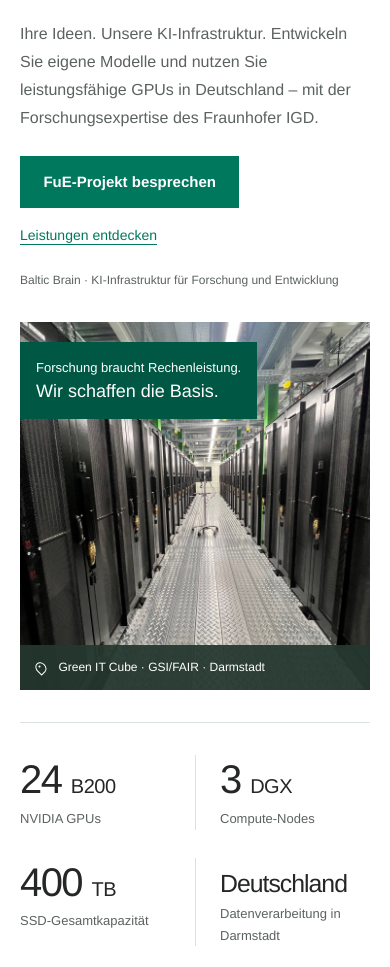
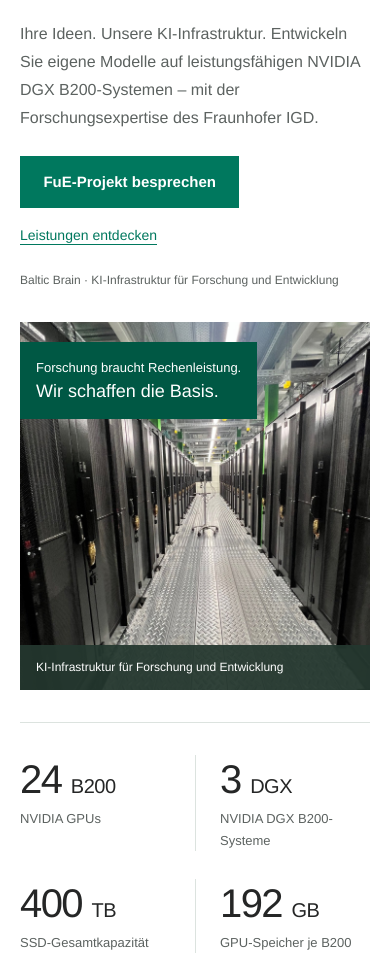
Before and after one commit to mafasi/balticbrain, a plain HTML site: page index.html in a window 390 px wide. Shown: the part 396-1363 px from the top of the page. Drawn offline with Linux system fonts and the light colour scheme.

Commit message:
Clarify DGX B200 platform and remove location references

```diff
--- a/index.html
+++ b/index.html
@@ -5,7 +5,7 @@
     <meta name="viewport" content="width=device-width, initial-scale=1">
     <meta name="theme-color" content="#179c7d">
     <title>Baltic Brain – KI-Infrastruktur für FuE | Fraunhofer IGD</title>
-    <meta name="description" content="KI entwickeln. Daten unter Kontrolle. Baltic Brain bietet B200-GPUs, Managed Training und eine LLM-API in Deutschland – für Ihr Forschungs- und Entwicklungsprojekt mit dem Fraunhofer IGD.">
+    <meta name="description" content="KI entwickeln. Daten unter Kontrolle. Baltic Brain bietet NVIDIA DGX B200-Systeme, Managed Training und eine LLM-API – für Ihr Forschungs- und Entwicklungsprojekt mit dem Fraunhofer IGD.">
     <link rel="icon" href="assets/images/favicon.svg" type="image/svg+xml">
     <link rel="stylesheet" href="styles.css">
     <script src="script.js" defer></script>
@@ -45,7 +45,7 @@
           <div class="hero-content">
             <p class="eyebrow"><span class="eyebrow-line" aria-hidden="true"></span>KI-Forschung braucht Freiraum.</p>
             <h1 id="hero-title">KI entwickeln.<br>Daten unter<br><span>Kontrolle.</span></h1>
-            <p class="hero-description">Ihre Ideen. Unsere KI-Infrastruktur. Entwickeln Sie eigene Modelle und nutzen Sie leistungsfähige GPUs in Deutschland – mit der Forschungsexpertise des Fraunhofer IGD.</p>
+            <p class="hero-description">Ihre Ideen. Unsere KI-Infrastruktur. Entwickeln Sie eigene Modelle auf leistungsfähigen NVIDIA DGX B200-Systemen – mit der Forschungsexpertise des Fraunhofer IGD.</p>
             <div class="hero-actions">
               <a class="button button-primary" href="#kontakt">FuE-Projekt besprechen</a>
               <a class="text-link" href="#leistungen">Leistungen entdecken</a>
@@ -53,9 +53,9 @@
             <p class="hero-note">Baltic Brain · KI-Infrastruktur für Forschung und Entwicklung</p>
           </div>
           <figure class="hero-image">
-            <img src="assets/images/green-it-cube.jpg" alt="Blick in einen Gang zwischen den Serverracks im Green IT Cube von GSI/FAIR in Darmstadt" width="1440" height="1920" fetchpriority="high">
+            <img src="assets/images/rechenzentrum.jpg" alt="Blick in einen Gang zwischen den Serverracks eines Rechenzentrums" width="1440" height="1920" fetchpriority="high">
             <div class="image-label" aria-hidden="true"><span>Forschung braucht Rechenleistung.</span><strong>Wir schaffen die Basis.</strong></div>
-            <figcaption><span class="location-icon" aria-hidden="true"></span>Green IT Cube · GSI/FAIR · Darmstadt</figcaption>
+            <figcaption>KI-Infrastruktur für Forschung und Entwicklung</figcaption>
           </figure>
         </div>
       </section>
@@ -63,9 +63,9 @@
       <div class="container facts" aria-label="Die Infrastruktur auf einen Blick">
         <dl class="facts-grid">
           <div><dt>24 <span>B200</span></dt><dd>NVIDIA GPUs</dd></div>
-          <div><dt>3 <span>DGX</span></dt><dd>Compute-Nodes</dd></div>
+          <div><dt>3 <span>DGX</span></dt><dd>NVIDIA DGX B200-Systeme</dd></div>
           <div><dt>400 <span>TB</span></dt><dd>SSD-Gesamtkapazität</dd></div>
-          <div class="fact-location"><dt>Deutschland</dt><dd>Datenverarbeitung in Darmstadt</dd></div>
+          <div><dt>192 <span>GB</span></dt><dd>GPU-Speicher je B200</dd></div>
         </dl>
         <p>GPU- und Speicherkontingente vereinbaren wir passend zu Ihrem Projekt.</p>
       </div>
@@ -122,14 +122,14 @@
         <div class="container infrastructure-grid">
           <div class="infrastructure-intro">
             <p class="eyebrow">Die Infrastruktur dahinter</p>
-            <h2 id="infrastructure-title">Leistungsfähig.<br>In Deutschland.<br><span>Für Ihr Vorhaben.</span></h2>
-            <p>Baltic Brain verbindet drei DGX-B200-Nodes im Green IT Cube von GSI/FAIR in Darmstadt. Das Fraunhofer IGD in Rostock und Darmstadt begleitet die Nutzung für Ihre Forschungs- und Entwicklungsprojekte.</p>
+            <h2 id="infrastructure-title">Leistungsfähig.<br>Projektbezogen.<br><span>Für Ihr Vorhaben.</span></h2>
+            <p>Baltic Brain basiert auf drei NVIDIA DGX B200-Systemen mit insgesamt 24 NVIDIA B200-GPUs. Das Fraunhofer IGD begleitet Ihre Forschungs- und Entwicklungsprojekte von der Modellentwicklung bis zur Evaluation.</p>
             <a class="download-link" href="assets/downloads/baltic-brain-technische-spezifikation.pdf" download><svg viewBox="0 0 24 24" fill="none" stroke="currentColor" stroke-width="1.5" aria-hidden="true"><path d="M12 3v12m-4-4 4 4 4-4M5 15v5h14v-5"/></svg>Technische Spezifikation (PDF)</a>
           </div>
           <div class="platform">
             <div class="platform-heading"><span class="eyebrow">Baltic Brain</span><span>Die Plattform im Überblick</span></div>
             <dl class="platform-specs">
-              <div><dt>GPU-Compute</dt><dd><strong>24 × NVIDIA B200</strong><span>8 GPUs je DGX-Node</span></dd></div>
+              <div><dt>Systemplattform</dt><dd><strong>3 × NVIDIA DGX B200</strong><span>Je 8 B200-GPUs · 24 GPUs insgesamt</span></dd></div>
               <div><dt>GPU-Speicher</dt><dd><strong>192 GB je GPU</strong><span>HBM3e · 1.536 GB je Node</span></dd></div>
               <div><dt>Arbeitsspeicher</dt><dd><strong>2 TB je Node</strong><span>Für datenintensive Workloads</span></dd></div>
               <div><dt>Projektspeicher</dt><dd><strong>400 TB SSD gesamt</strong><span>Speicherquoten nach Vereinbarung</span></dd></div>
@@ -189,7 +189,7 @@
           <address class="contact-person">
             <span class="contact-role">Ihr Ansprechpartner</span>
             <h3>Matthias Vahl</h3>
-            <p>Fraunhofer IGD<br>Standort Rostock</p>
+            <p>Fraunhofer IGD</p>
             <a class="contact-detail" href="mailto:matthias.vahl@igd-r.fraunhofer.de"><svg viewBox="0 0 24 24" fill="none" stroke="currentColor" stroke-width="1.5" aria-hidden="true"><rect x="3" y="5" width="18" height="14" rx="1"/><path d="m3 6 9 7 9-7"/></svg><span>matthias.vahl@igd-r.fraunhofer.de</span></a>
             <a class="contact-detail" href="tel:+493814024157"><svg viewBox="0 0 24 24" fill="none" stroke="currentColor" stroke-width="1.5" aria-hidden="true"><path d="m7 3 3 5-3 3c1 3 3 5 6 6l3-3 5 3-1 4C10 22 2 14 3 4z"/></svg><span>+49 381 4024-157</span></a>
             <a class="contact-institute" href="https://www.igd.fraunhofer.de/">www.igd.fraunhofer.de</a>
--- a/styles.css
+++ b/styles.css
@@ -63,7 +63,7 @@ section { scroll-margin-top: 1rem; }
 .navigation-links .nav-contact:hover { background: var(--green-dark); color: var(--white); }
 .menu-toggle { display: none; }
 
-/* Intro and the original Green IT Cube photograph. */
+/* Intro and the original data center photograph. */
 .hero { padding-block: 3.25rem 3rem; }
 .hero-grid { display: grid; grid-template-columns: 1.12fr 1fr; align-items: center; gap: 4rem; }
 .hero-content { padding-block: 1.5rem; }
@@ -83,17 +83,14 @@ section { scroll-margin-top: 1rem; }
 .image-label { position: absolute; top: 2rem; left: 0; max-width: calc(100% - 2rem); padding: 1rem 1.4rem; color: var(--white); background: var(--green-deep); font-size: .875rem; line-height: 1.5; }
 .image-label strong { display: block; font-size: 1.1875rem; font-weight: 500; }
 .hero-image figcaption { position: absolute; bottom: 0; left: 0; right: 0; display: flex; align-items: center; gap: .6rem; padding: .9rem 1.25rem; color: var(--white); background: #24372fee; font-size: .8125rem; }
-.location-icon { width: .6rem; height: .75rem; border: 1.5px solid currentColor; border-radius: 50% 50% 50% 0; transform: rotate(-45deg); margin-right: .2rem; }
-.location-icon::after { content: ""; display: block; width: 2px; height: 2px; border-radius: 50%; background: currentColor; margin: 2px auto; }
 
 .facts { padding: 2.5rem 0 1.5rem; border-top: 1px solid var(--line); border-bottom: 1px solid var(--line); }
-.facts-grid { display: grid; grid-template-columns: 1fr 1fr 1fr 1.18fr; }
+.facts-grid { display: grid; grid-template-columns: repeat(4, minmax(0, 1fr)); }
 .facts-grid > div { padding-inline: 2.5rem 1rem; border-left: 1px solid var(--line); }
 .facts-grid > div:first-child { padding-left: 0; border-left: 0; }
 .facts dt { font-size: 2.7rem; font-weight: 500; line-height: 1.2; letter-spacing: -.04em; }
 .facts dt span { font-size: 1.35rem; letter-spacing: -.025em; }
 .facts dd { margin-top: .45rem; color: var(--muted); font-size: .875rem; }
-.facts .fact-location dt { padding-top: .55rem; font-size: 1.8rem; }
 .facts > p { margin-top: 2rem; color: var(--muted); font-size: .8125rem; }
 
 /* Services use a shared editorial grid rather than independent panels. */
@@ -215,7 +212,6 @@ section { scroll-margin-top: 1rem; }
   .service { padding-inline: 1.1rem; }
   .service h3 { font-size: 1.1rem; }
   .facts-grid > div { padding-left: 1.5rem; }
-  .facts .fact-location dt { font-size: 1.5rem; }
   .contact-person { padding-left: 2rem; }
 }
 
@@ -253,7 +249,6 @@ section { scroll-margin-top: 1rem; }
   .facts dt { font-size: 2.2rem; }
   .facts dt span { font-size: 1.1rem; }
   .facts dd { font-size: .8125rem; }
-  .facts .fact-location dt { font-size: 1.25rem; }
   .facts-grid > div { padding-inline: 1.1rem .75rem; }
   .section { padding-block: 4.5rem; }
   .section-heading { gap: 2.5rem; }
@@ -316,7 +311,6 @@ section { scroll-margin-top: 1rem; }
   .facts-grid > div:nth-child(odd) { border-left: 0; padding-left: 0; }
   .facts dt { font-size: 2.5rem; }
   .facts dt span { font-size: 1.25rem; }
-  .facts .fact-location dt { font-size: 1.55rem; padding-top: .7rem; }
   .facts dd { margin-top: .3rem; font-size: .8125rem; }
   .facts > p { margin-top: 1.5rem; }
   .section { padding-block: 3.75rem; }
@@ -369,7 +363,6 @@ section { scroll-margin-top: 1rem; }
   .service-grid { grid-template-columns: 1fr; }
   .service h3 { font-size: 1.25rem; }
   .service > p { font-size: 1rem; }
-  .facts .fact-location dt { font-size: 1.35rem; }
 }
 
 @media (prefers-reduced-motion: reduce) {
```
Also changed, not shown: assets/images/rechenzentrum.jpg (renamed from assets/images/green-it-cube.jpg), 4 other files.
